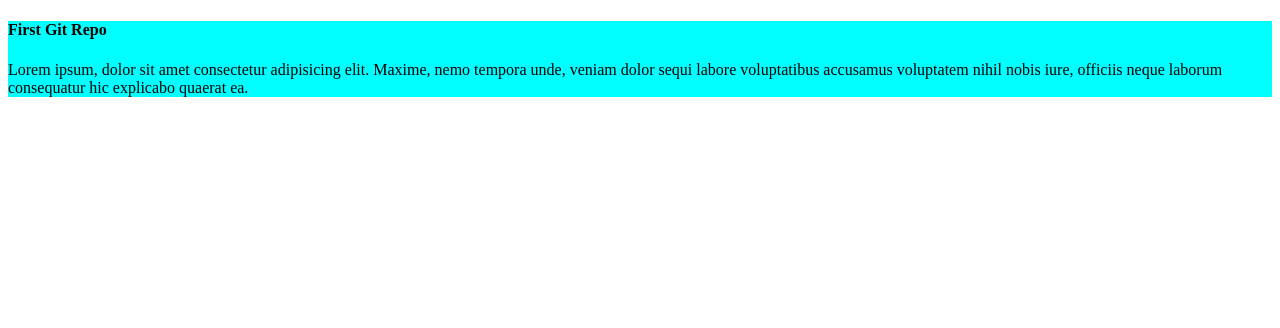
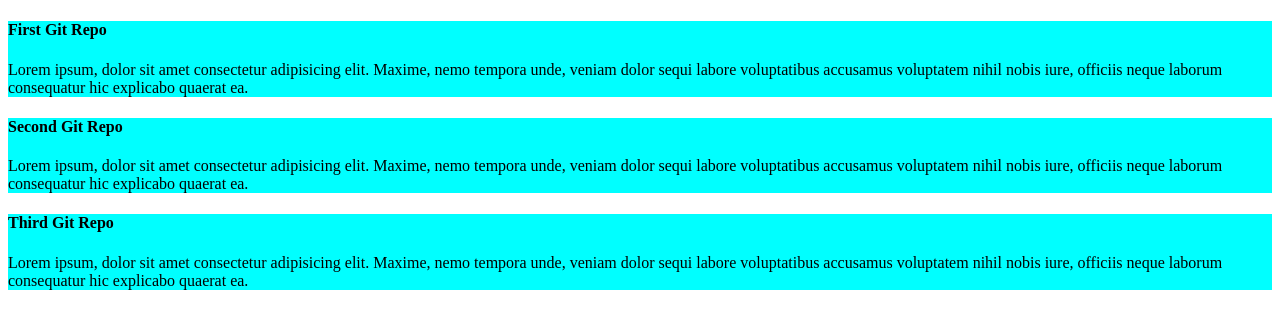
Before and after one commit to AdnanSakib04/my-github-repo, a plain HTML site: page index.html in a window 1280 px wide. Drawn offline with Linux system fonts and the light colour scheme.

Commit message:
added the second and third blog

```diff
--- a/index.html
+++ b/index.html
@@ -11,6 +11,14 @@
         <h4>First Git Repo</h4>
         <p>Lorem ipsum, dolor sit amet consectetur adipisicing elit. Maxime, nemo tempora unde, veniam dolor sequi labore voluptatibus accusamus voluptatem nihil nobis iure, officiis neque laborum consequatur hic explicabo quaerat ea.</p>
     </div>
+    <div>
+        <h4>Second Git Repo</h4>
+        <p>Lorem ipsum, dolor sit amet consectetur adipisicing elit. Maxime, nemo tempora unde, veniam dolor sequi labore voluptatibus accusamus voluptatem nihil nobis iure, officiis neque laborum consequatur hic explicabo quaerat ea.</p>
+    </div>
+    <div>
+        <h4>Third Git Repo</h4>
+        <p>Lorem ipsum, dolor sit amet consectetur adipisicing elit. Maxime, nemo tempora unde, veniam dolor sequi labore voluptatibus accusamus voluptatem nihil nobis iure, officiis neque laborum consequatur hic explicabo quaerat ea.</p>
+    </div>
 <body>
 
 </body>
```
